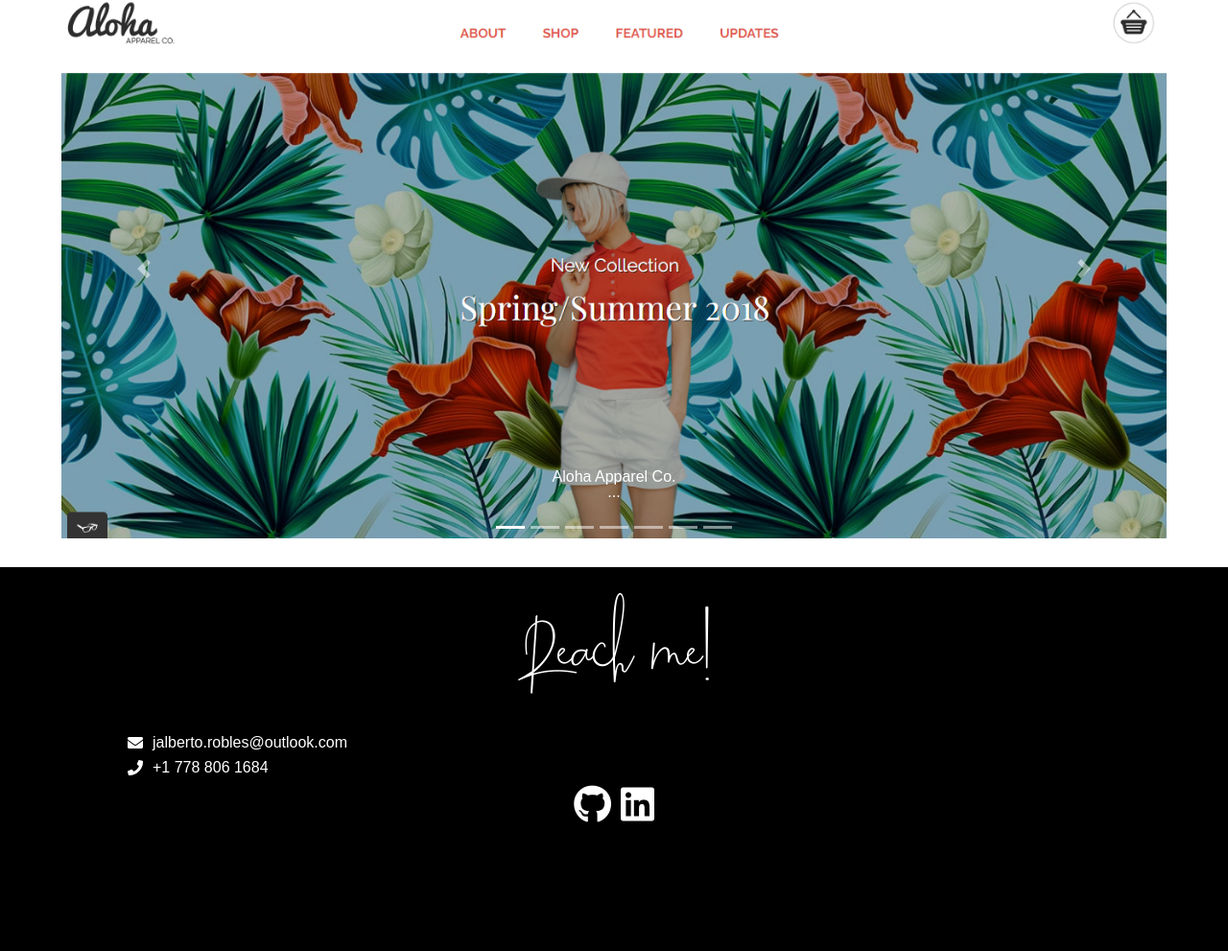
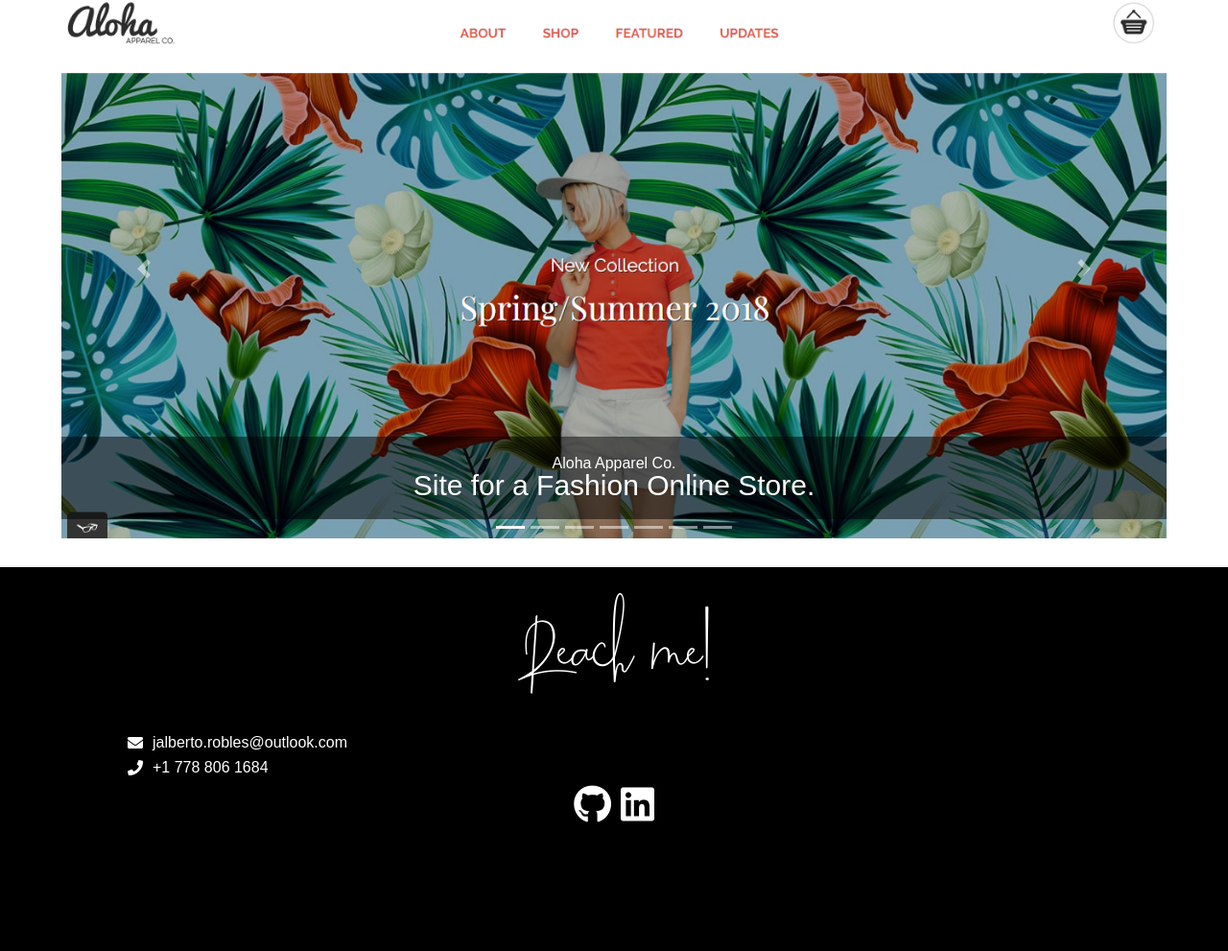
Before and after one commit to AlOaks/portfolio-page, a PHP site: page / in a window 1280 px wide. Shown: the part 2451-3442 px from the top of the page at 96% size. Run offline with PHP 8.4, Linux system fonts and the light colour scheme; some libraries are stand-ins or nearby versions.

Commit message:
Fixing Mobile-First

```diff
--- a/home.html
+++ b/home.html
@@ -88,42 +88,42 @@
                     <img class="d-block w-100" src="assets/aloha.png" alt="First slide">
                     <div class="carousel-caption d-none d-md-block">
                         <h5>Aloha Apparel Co.</h5>
-                        <p>...</p>
+                        <p>Site for a Fashion Online Store.</p>
                     </div>
                 </div>
                 <div class="carousel-item">
                     <img class="d-block w-100" src="assets/instanews.png" alt="Second slide">
                     <div class="carousel-caption d-none d-md-block">
                         <h5>Instanews App</h5>
-                        <p>...</p>
+                        <p>Web App created to look for the most recent news on a given topic.</p>
                     </div>
                 </div>
                 <div class="carousel-item">
                     <img class="d-block w-100" src="assets/pong.png" alt="Third slide">
                     <div class="carousel-caption d-none d-md-block">
                         <h5>Pong Dare</h5>
-                        <p>...</p>
+                        <p>Version of the well-known game "Pong". Wiht a bit of a twist.</p>
                     </div>
                 </div>
                 <div class="carousel-item">
                         <img class="d-block w-100" src="assets/inhabitent.png" alt="Fourth slide">
                         <div class="carousel-caption d-none d-md-block">
                             <h5>Inhabitent</h5>
-                            <p>...</p>
+                            <p>Wordpress template for a an Online Camping Blog & Store.</p>
                         </div>
                     </div>
                 <div class="carousel-item">
                     <img class="d-block w-100" src="assets/quotes.png" alt="Fifth slide">
                     <div class="carousel-caption d-none d-md-block">
                         <h5>Quotes on Dev</h5>
-                        <p>...</p>
+                        <p>Wordpress theme for a site to submit you "Quotes on Dev"</p>
                     </div>
                 </div>
                 <div class="carousel-item">
                     <img class="d-block w-100" src="assets/rps.png" alt="Sixth slide">
                     <div class="carousel-caption d-none d-md-block">
                         <h5>Rock, Paper, Scissors</h5>
-                        <p>...</p>
+                        <p>Creation of the game "invented" on the TV Show "The Big Bang Theory"</p>
                     </div>
                 </div>
 
--- a/sass/experience.scss
+++ b/sass/experience.scss
@@ -19,6 +19,21 @@
         margin-right: auto;
         height: auto;
         margin-bottom: 30px;
-        z-index: -1;
+
+        .carousel-caption {
+            width: 100%;
+            background: rgba(0,0,0, .5);
+            margin-left: 0;
+            left: 0;
+            right: 0;
+
+            h1 {
+                font-size: 50px;
+            }
+
+            p {
+                font-size: 30px;
+            }
+        }
     }
 }
--- a/sass/header.scss
+++ b/sass/header.scss
@@ -2,6 +2,7 @@ header {
     position: absolute;
     top: 3%;
     left: 5%;
+    z-index: 2;
 
     @include desktop {
         position: fixed;
@@ -153,7 +154,7 @@ header {
 
         h1 {
             font-family: $Beatrix;
-            font-size: 150px;
+            font-size: 300px;
             color: white;
 
             @include desktop {
@@ -163,7 +164,7 @@ header {
 
         p {
             color: white;
-            font-size: 25px;
+            font-size: 40px;
 
             @include desktop {
                 font-size: 30px;
```
Also changed, not shown: style.css (+15 -5 lines), build/css/style.min.css.
